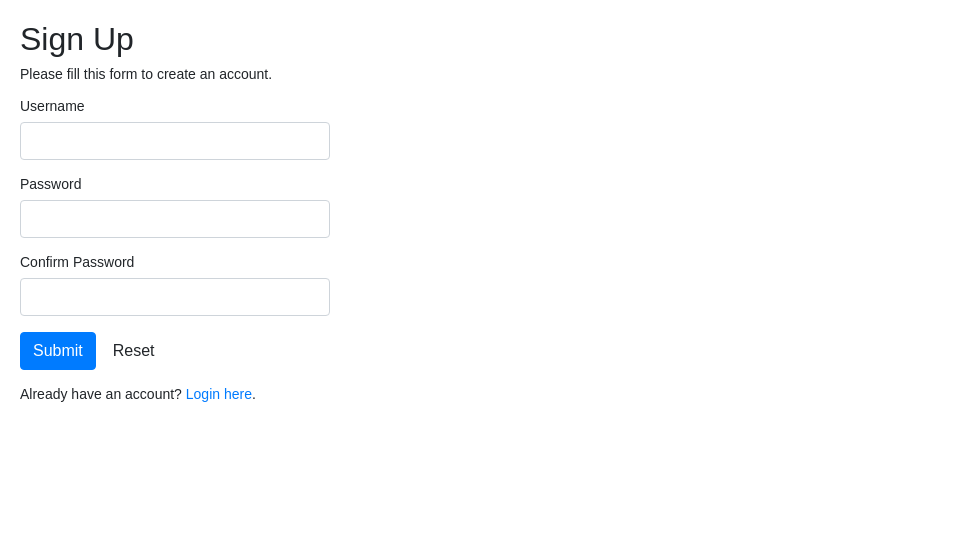
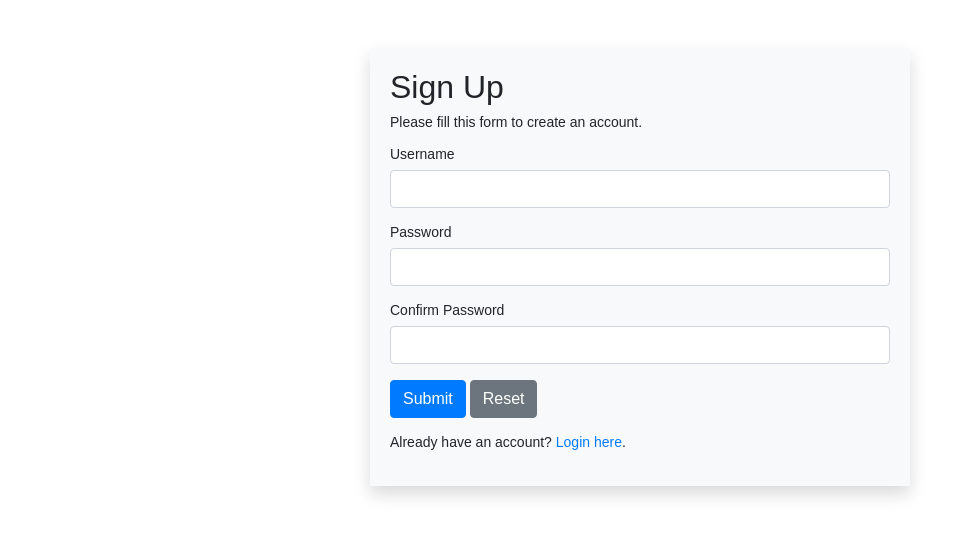
Before and after one commit to WebShahed/Login_System, a PHP site: page /register.php in a window 1280 px wide. Shown: the top 537 px of the page, without its empty margins (0-957 px from the left). Run offline with PHP 8.4, Linux system fonts and the light colour scheme.

Commit message:
Update register.php

```diff
--- a/register.php
+++ b/register.php
@@ -101,11 +101,14 @@ if($_SERVER["REQUEST_METHOD"] == "POST"){
     <link rel="stylesheet" href="bootstrap.min.css">
     <style type="text/css">
         body{ font: 14px sans-serif; }
-        .wrapper{ width: 350px; padding: 20px; }
+        .wrapper{ width: 100%; padding: 20px; }
     </style>
 </head>
 <body>
-    <div class="wrapper">
+    <div class="container">
+        <div class="row">
+            <div class="col-6 m-auto">
+                 <div class="wrapper bg-light shadow mt-5">
         <h2>Sign Up</h2>
         <p>Please fill this form to create an account.</p>
         <form action="<?php echo htmlspecialchars($_SERVER["PHP_SELF"]); ?>" method="post">
@@ -126,10 +129,14 @@ if($_SERVER["REQUEST_METHOD"] == "POST"){
             </div>
             <div class="form-group">
                 <input type="submit" class="btn btn-primary" value="Submit">
-                <input type="reset" class="btn btn-default" value="Reset">
+                <input type="reset" class="btn btn-secondary" value="Reset">
             </div>
             <p>Already have an account? <a href="login.php">Login here</a>.</p>
         </form>
     </div>
+            </div>
+        </div>
+    </div>
+
 </body>
 </html>
```
